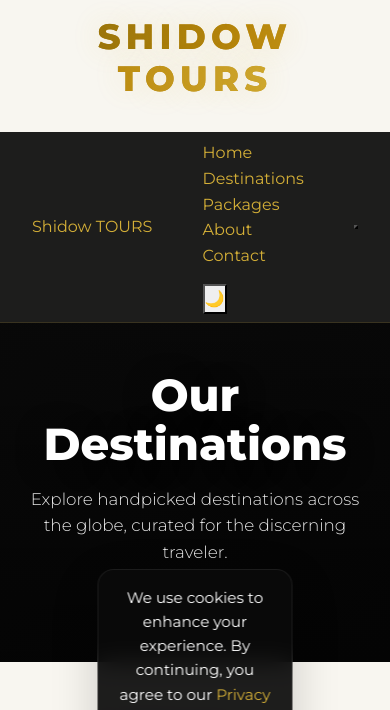
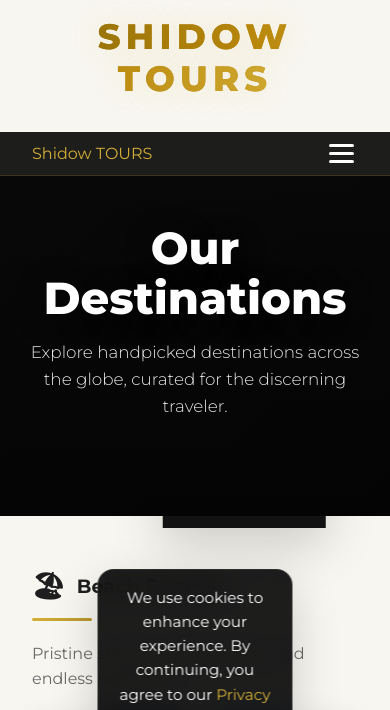
Before and after one commit to jordantradesxau-alt/shidow, a Flask app: page /destinations in a window 390 px wide. Shown: the top 710 px of the page. Run offline with Flask 3, Linux system fonts and the light colour scheme; data that the repository does not hold is empty; some libraries are stand-ins or nearby versions.

Commit message:
Update style.css

```diff
--- a/static/files/css/style.css
+++ b/static/files/css/style.css
@@ -5,7 +5,7 @@
    3.  Typography
    4.  Utilities
    5.  Buttons
-   6.  Navbar (overrides)
+   6.  Navbar (overrides) - UPDATED
    7.  Hero
    8.  Destinations (Slider)
    9.  Packages (Carousel)
@@ -17,8 +17,9 @@
   15.  Cookie Popup
   16.  Back to Top
   17.  WhatsApp Float
-  18.  Dark Mode
-  19.  Responsive Adjustments
+  18.  Dark Mode - UPDATED
+  19.  Theme Toggle - NEW
+  20.  Responsive Adjustments
 ============================================================ */
 
 /* ===== 1. CSS Variables ===== */
@@ -92,6 +93,7 @@
   color: var(--color-text);
   line-height: 1.6;
   overflow-x: hidden;
+  transition: background-color 0.3s ease, color 0.3s ease;
 }
 
 img {
@@ -233,13 +235,66 @@
   font-weight: 700;
 }
 
-/* ===== 6. Navbar (overrides) ===== */
+/* ===== 6. Navbar (overrides) - FIXED ===== */
 .navbar {
   background: rgba(10, 10, 10, 0.92) !important;
   backdrop-filter: blur(12px);
   -webkit-backdrop-filter: blur(12px);
   border-bottom: 1px solid rgba(212, 175, 55, 0.15);
+  transition: background-color 0.3s ease, border-color 0.3s ease;
 }
+
+/* Force navbar to stay horizontal */
+.navbar-container {
+  display: flex !important;
+  align-items: center !important;
+  justify-content: space-between !important;
+  width: 100% !important;
+  flex-wrap: nowrap !important;
+}
+
+.nav-menu {
+  display: flex !important;
+  flex-direction: row !important;
+  align-items: center !important;
+  gap: 20px !important;
+  width: auto !important;
+  flex-wrap: nowrap !important;
+}
+
+.nav-list {
+  display: flex !important;
+  flex-direction: row !important;
+  gap: 24px !important;
+  list-style: none !important;
+  margin: 0 !important;
+  padding: 0 !important;
+  flex-wrap: nowrap !important;
+}
+
+.nav-list li {
+  display: inline-block !important;
+}
+
+.nav-list a {
+  color: rgba(255, 255, 255, 0.85) !important;
+  font-weight: 500;
+  transition: color var(--transition-smooth);
+  padding: 8px 0;
+}
+
+.nav-list a:hover {
+  color: var(--color-gold) !important;
+}
+
+.nav-actions {
+  display: flex !important;
+  flex-direction: row !important;
+  align-items: center !important;
+  gap: 12px !important;
+  flex-wrap: nowrap !important;
+}
+
 .navbar .nav-link {
   color: rgba(255, 255, 255, 0.85) !important;
   font-weight: 500;
@@ -252,6 +307,25 @@
   font-weight: 700;
   color: var(--color-gold) !important;
   letter-spacing: 0.05em;
+}
+
+/* Mobile hamburger - hidden on desktop */
+.hamburger {
+  display: none;
+  flex-direction: column;
+  gap: 5px;
+  background: none;
+  border: none;
+  cursor: pointer;
+  padding: 4px;
+}
+
+.hamburger .bar {
+  width: 25px;
+  height: 3px;
+  background: var(--color-white);
+  border-radius: 5px;
+  transition: all var(--transition-smooth);
 }
 
 /* ===== 7. Hero ===== */
@@ -859,14 +933,33 @@
   transform: scale(1.1);
 }
 
-/* ===== 18. Dark Mode ===== */
+/* ===== 18. Theme Toggle ===== */
+.theme-toggle {
+  background: none;
+  border: none;
+  font-size: 1.4rem;
+  cursor: pointer;
+  transition: all 0.3s ease;
+  padding: 4px 10px;
+  border-radius: 30px;
+  color: rgba(255, 255, 255, 0.85);
+}
+
+.theme-toggle:hover {
+  transform: scale(1.1) rotate(15deg);
+  background: rgba(212, 175, 55, 0.15);
+}
+
+/* ===== 19. Dark Mode - UPDATED ===== */
 body.dark-mode {
   background-color: var(--color-dark);
   color: #eee;
 }
+
 body.dark-mode .section-header h2 {
   color: var(--color-white);
 }
+
 body.dark-mode .dest-info {
   background: rgba(20, 20, 20, 0.8);
 }
@@ -876,6 +969,7 @@
 body.dark-mode .dest-info p {
   color: rgba(255, 255, 255, 0.7);
 }
+
 body.dark-mode .package-card {
   background: #1e1e1e;
   border-color: #2a2a2a;
@@ -889,6 +983,7 @@
 body.dark-mode .package-content p {
   color: rgba(255, 255, 255, 0.7);
 }
+
 body.dark-mode .review-content {
   background: #1e1e1e;
 }
@@ -898,6 +993,7 @@
 body.dark-mode .author-name {
   color: var(--color-white);
 }
+
 body.dark-mode .country-flag {
   background: #1e1e1e;
   color: #ddd;
@@ -906,9 +1002,11 @@
   background: var(--color-gold);
   color: var(--color-white);
 }
+
 body.dark-mode .cookie-popup {
   background: rgba(20, 20, 20, 0.95);
 }
+
 body.dark-mode .carousel-prev,
 body.dark-mode .carousel-next {
   background: #2a2a2a;
@@ -916,7 +1014,28 @@
   border-color: #3a3a3a;
 }
 
-/* ===== 19. Responsive Adjustments ===== */
+body.dark-mode .navbar {
+  background: rgba(18, 18, 18, 0.95) !important;
+  border-bottom: 1px solid rgba(212, 175, 55, 0.15);
+}
+
+body.dark-mode .nav-list a {
+  color: rgba(255, 255, 255, 0.8) !important;
+}
+
+body.dark-mode .nav-list a:hover {
+  color: var(--color-gold) !important;
+}
+
+body.dark-mode .theme-toggle {
+  color: #f0f0f0;
+}
+
+body.dark-mode .theme-toggle:hover {
+  background: rgba(212, 175, 55, 0.15);
+}
+
+/* ===== 20. Responsive Adjustments ===== */
 @media (max-width: 992px) {
   .hero-title { font-size: 2.8rem; }
   .hero-search { padding: var(--spacing-md); }
@@ -933,6 +1052,51 @@
   .hero-search { flex-direction: column; align-items: stretch; }
   .search-group { flex: 1 1 auto; }
   .btn-search { width: 100%; }
+
+  /* Mobile Navbar */
+  .nav-menu {
+    position: fixed;
+    top: 80px;
+    left: 0;
+    width: 100%;
+    background: var(--color-dark);
+    flex-direction: column !important;
+    padding: 30px;
+    gap: 20px !important;
+    box-shadow: var(--shadow-lg);
+    transform: translateX(100%);
+    transition: transform 0.3s ease;
+    backdrop-filter: blur(12px);
+    -webkit-backdrop-filter: blur(12px);
+    z-index: 999;
+  }
+
+  .nav-menu.open {
+    transform: translateX(0);
+  }
+
+  .nav-list {
+    flex-direction: column !important;
+    gap: 16px !important;
+    align-items: center;
+    width: 100%;
+  }
+
+  .nav-list li {
+    display: block !important;
+    width: 100%;
+    text-align: center;
+  }
+
+  .nav-actions {
+    flex-direction: row !important;
+    justify-content: center;
+    width: 100%;
+  }
+
+  .hamburger {
+    display: flex !important;
+  }
 
   .destinations-slider-wrapper,
   .packages-slider-wrapper {
```
